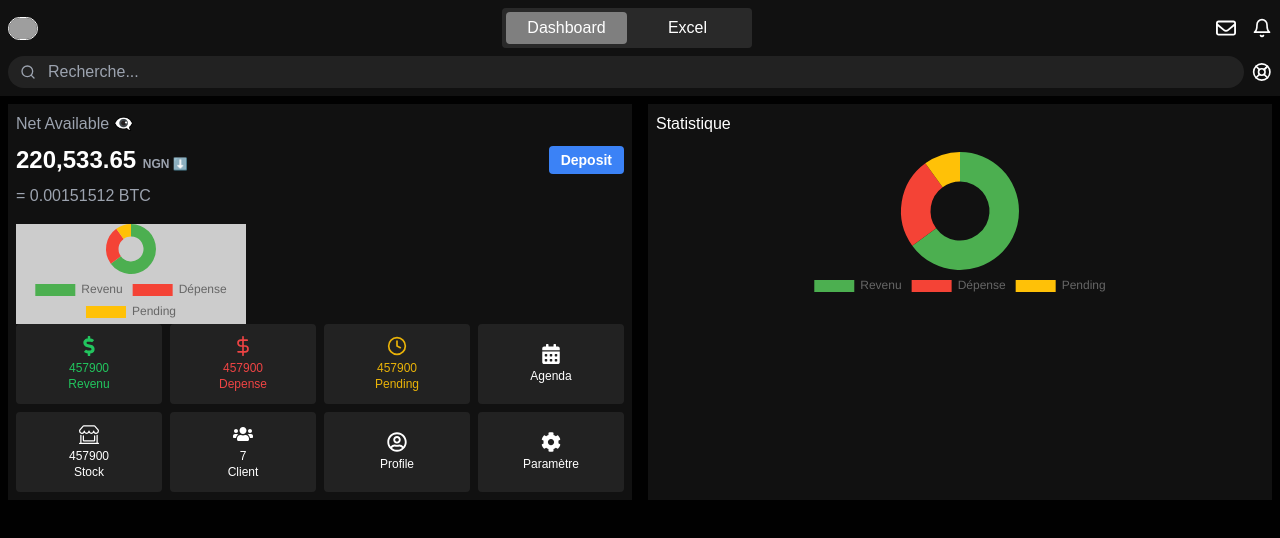
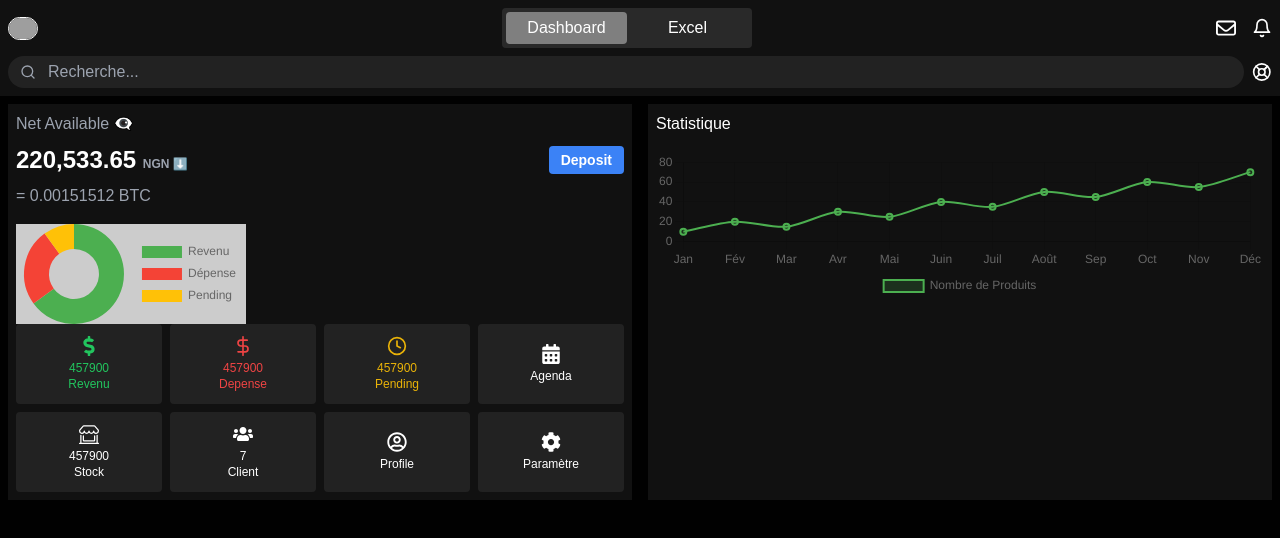
Before and after one commit to MorlonDev261/mga-follow-up, a Next.js app: page / in a window 1280 px wide. Shown: the top 538 px of the page. Built offline with nearby package versions, Linux system fonts and the light colour scheme; grey boxes are pictures that could not be loaded.

Commit message:
Update index.tsx

```diff
--- a/src/app/_components/Dashboard/index.tsx
+++ b/src/app/_components/Dashboard/index.tsx
@@ -69,7 +69,7 @@ export default function Dashboard() {
                 <p className="text-gray-400">= 0.00151512 BTC</p>
               </div>
               <div className="bg-[#ccc] max-h-[100px] max-w-[230px]">
-                <Statistique />
+                <Statistique position="right" />
               </div>
               <div className="grid grid-cols-3 gap-2 sm:grid-cols-4 lg:grid-cols-4">
                 <ShortcutList />
@@ -79,7 +79,7 @@ export default function Dashboard() {
             <div className="bg-[#111] p-2">
               <h3 className="mb-4">Statistique</h3>
               <div className="mb-5">
-                <Statistique />
+                <Statistique type="courbe" />
               </div>
             </div>
           </div>
```
